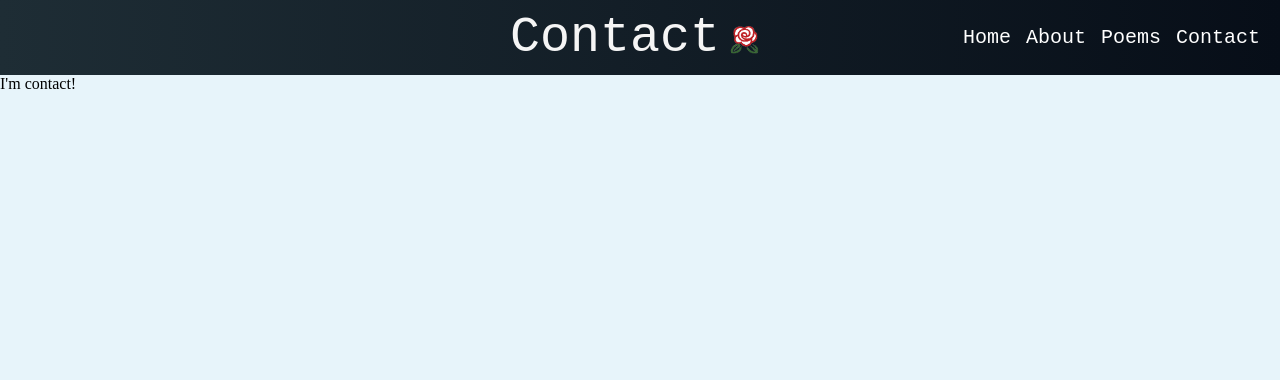
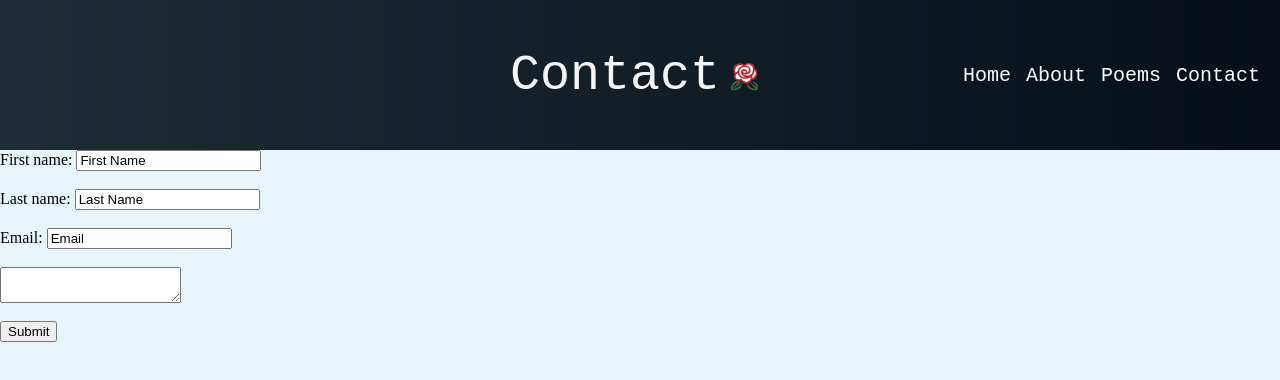
Before and after one commit to itochterman/portfolio, a React (Create React App) app: page /contact in a window 1280 px wide. Shown: the top 380 px of the page. Built offline with nearby package versions, Linux system fonts and the light colour scheme.

Commit message:
ui changes

```diff
--- a/public/style.css
+++ b/public/style.css
@@ -8,7 +8,7 @@ body {
 }
 
 header {
-  height: 75px;
+  height: 150px;
   display: flex;
   justify-content: center;
   align-items: center;
@@ -133,7 +133,9 @@ a {
 
 .poemContainer {
   display: absolute;
-  /* text-align: right; */
+  padding: 20px;
+  border-radius: 2%;
+  box-shadow: 0 4px 8px 0 rgba(0, 0, 0, 0.2), 0 6px 20px 0 rgba(0, 0, 0, 0.19);
   width: 500px;
   margin-left: auto;
   margin-right: auto;
@@ -147,16 +149,10 @@ a {
   color: black;
 }
 .poemContainer > .poemTextContainer {
-  /* display: flex;
-  width: 500px; */
   height: 100%;
   border: none;
   overflow: scroll;
   text-align: left;
-  /* background-color: white; */
-}
-.poemTextContainer > .poemText {
-  padding: 20px;
 }
 .social-container {
   display: flex;
@@ -191,24 +187,30 @@ a.instagram {
 }
 
 .columnImage {
-  margin: 0;
-  /* display: flex; */
-  object-fit: contain;
-  width: 90%;
-}
-.aboutHeader {
-  text-align: center;
-  background-color: rgb(160, 159, 159);
-  margin: 5px;
+  border-radius: 2%;
+  margin-left: 25%;
+  margin-top: 1%;
+  box-shadow: 0 4px 8px 0 rgba(0, 0, 0, 0.2), 0 6px 20px 0 rgba(0, 0, 0, 0.19);
+  width: 50%;
+  height: auto;
 }
 .column {
-  padding-top: 30px;
-  float: left;
-  border-style: double;
-  width: 33.33%;
+  float: right;
+  width: 50%;
 }
 .row:after {
   content: "";
   display: table;
   clear: both;
 }
+
+.aboutContainer {
+  padding: 20px;
+  box-shadow: 0 4px 8px 0 rgba(0, 0, 0, 0.2), 0 6px 20px 0 rgba(0, 0, 0, 0.19);
+  margin-top: 3%;
+  margin-left: 25%;
+  border-radius: 2%;
+  background-color: white;
+  text-align: center;
+  width: 100%;
+}
--- a/src/components/About.js
+++ b/src/components/About.js
@@ -11,27 +11,71 @@ class About extends React.Component {
         <Header title="About Me" buttonBold="Home" />
         <div className="row">
           <div className="column">
-            <h2 className="aboutHeader">Education</h2>
             <ul>
-              <img className="columnImage" src={ios} />
-
-              <li style={{ fontWeight: "bolder" }}> New York University</li>
+              <div>
+                <img className="columnImage" src={ios} />
+              </div>
             </ul>
           </div>
           <div className="column">
-            <h2 className="aboutHeader"> Personal Projects</h2>
-            <ul>
-              <img className="columnImage" src={ios} />
+            <div className="aboutContainer">
+              <h2>Goals</h2>
+              <h3>~</h3>
+              <p1>
+                "Sed ut perspiciatis unde omnis iste natus error sit voluptatem
+                accusantium doloremque laudantium, totam rem aperiam, eaque ipsa
+                quae ab illo inventore veritatis et quasi architecto beatae
+                vitae dicta sunt explicabo. Nemo enim ipsam voluptatem quia
+                voluptas sit aspernatur aut odit aut fugit, sed quia
+                consequuntur magni dolores eos qui ratione voluptatem sequi
+                nesciunt.
+              </p1>
 
-              <li style={{ fontWeight: "bolder" }}> New York University</li>
-            </ul>
-          </div>
-          <div className="column">
-            <h2 className="aboutHeader">Professional Experience</h2>
-            <ul>
-              <img className="columnImage" src={ios} />
-            </ul>
-            <p>Some text..</p>
+              <h2>Education</h2>
+              <h3>~</h3>
+
+              <p2>
+                {" "}
+                "Sed ut perspiciatis unde omnis iste natus error sit voluptatem
+                accusantium doloremque laudantium, totam rem aperiam, eaque ipsa
+                quae ab illo inventore veritatis et quasi architecto beatae
+                vitae dicta sunt explicabo. Nemo enim ipsam voluptatem quia
+                voluptas sit aspernatur aut odit aut fugit, sed quia
+                consequuntur magni dolores eos qui ratione voluptatem sequi
+                nesciunt.
+              </p2>
+              <h2> Industry Experience</h2>
+              <h3>~</h3>
+
+              <p style={{ textAlign: "left" }}>
+                {" "}
+                "Sed ut perspiciatis unde omnis iste natus error sit voluptatem
+                accusantium doloremque laudantium, totam rem aperiam, eaque ipsa
+                quae ab illo inventore veritatis et quasi architecto beatae
+                vitae dicta sunt explicabo. Nemo enim ipsam voluptatem quia
+                voluptas sit aspernatur aut odit aut fugit, sed quia
+                consequuntur magni dolores eos qui ratione voluptatem sequi
+                nesciunt. Neque porro quisquam est, qui dolorem ipsum quia dolor
+                sit amet, consectetur, adipisci velit, sed quia non numquam eius
+                modi tempora incidunt ut labore et dolore magnam aliquam quaerat
+                voluptatem. Ut enim ad minima veniam, quis nostrum
+                exercitationem ullam corporis suscipit laboriosam, nisi ut
+                aliquid ex ea commodi consequatur? Quis autem vel eum iure
+                reprehenderit qui in ea voluptate velit esse quam nihil
+                molestiae consequatur, vel illum qui dolorem eum fugiat quo
+                voluptas nulla pariatur?"
+              </p>
+              <h2> Personal Projects</h2>
+              <h3>~</h3>
+
+              <p style={{ textAlign: "left" }}>
+                "At vero eos et accusamus et iusto odio dignissimos ducimus qui
+                blanditiis praesentium voluptatum deleniti atque corrupti quos
+                dolores et quas molestias excepturi sint occaecati cupiditate
+                non provident, similique sunt in culpa qui officia deserunt
+                mollitia animi, id est laborum et dolorum fuga.
+              </p>
+            </div>
           </div>
         </div>
       </div>
--- a/src/components/Contact.js
+++ b/src/components/Contact.js
@@ -2,13 +2,69 @@ import React from "react";
 import { Link } from "react-router-dom";
 import NavBar from "./NavBar";
 import Header from "./Header";
+import axios from "axios";
 
 class Contact extends React.Component {
+  handleSubmit(e) {
+    e.preventDefault();
+    const firstName = document.getElementById("firstName").value;
+    const lastName = document.getElementById("lastName").value;
+    const email = document.getElementById("email").value;
+    const message = document.getElementById("body").value;
+    axios({
+      method: "POST",
+      url: "http://localhost:3001/send",
+      data: {
+        firstName: firstName,
+        lastName: lastName,
+        email: email,
+        messsage: message,
+      },
+    }).then((response) => {
+      if (response.data.msg === "success") {
+        alert("Message Sent.");
+        document.getElementById("email-form").reset();
+      } else if (response.data.msg === "fail") {
+        alert("Message failed to send.");
+      }
+    });
+  }
   render() {
     return (
       <div>
         <Header title="Contact" />
-        I'm contact!
+        <form id="email-form" name="email-form" onSubmit={this.handleSubmit}>
+          <label for="firstName">First name: </label>
+          <input
+            type="text"
+            id="firstName"
+            name="firstName"
+            defaultValue="First Name"
+          ></input>
+          <br />
+          <br />
+          <label for="lastName">Last name: </label>
+          <input
+            type="text"
+            id="lastName"
+            name="lastName"
+            defaultValue="Last Name"
+          ></input>
+          <br />
+          <br />
+          <label for="email"> Email: </label>
+          <input
+            type="email"
+            id="email"
+            name="email"
+            defaultValue="Email"
+          ></input>
+          <br /> <br />
+          <textarea type="text" id="body" name="body"></textarea>
+          <br />
+          <br />
+          <input type="submit" value="Submit"></input>
+        </form>
       </div>
     );
   }
--- a/src/http-header.js
+++ b/src/http-header.js
@@ -3,6 +3,6 @@ import axios from "axios";
 export default axios.create({
   baseURL: "http://localhost:8080/api",
   headers: {
-    "Content-type": "application/json"
-  }
+    "Content-type": "application/json",
+  },
 });
```
